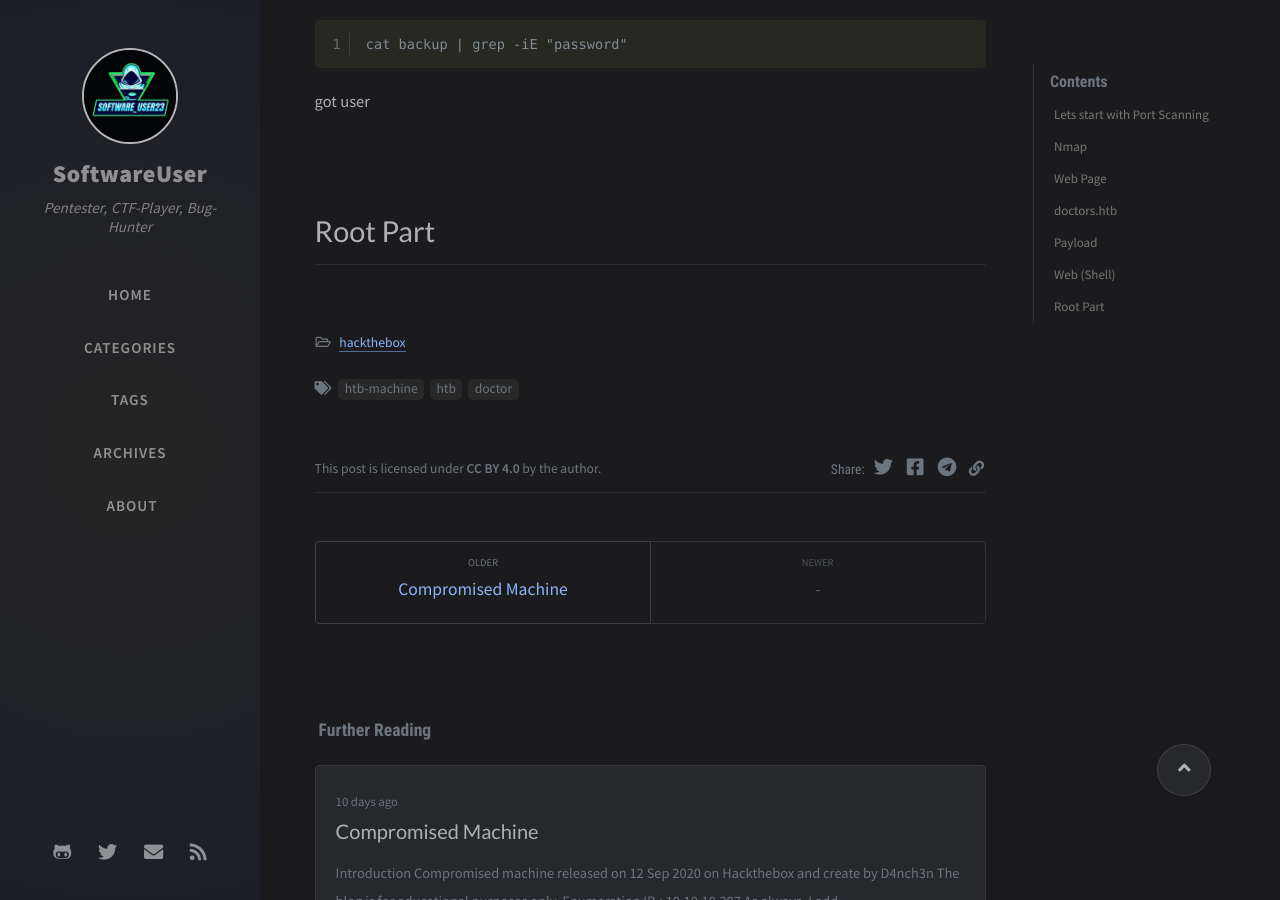
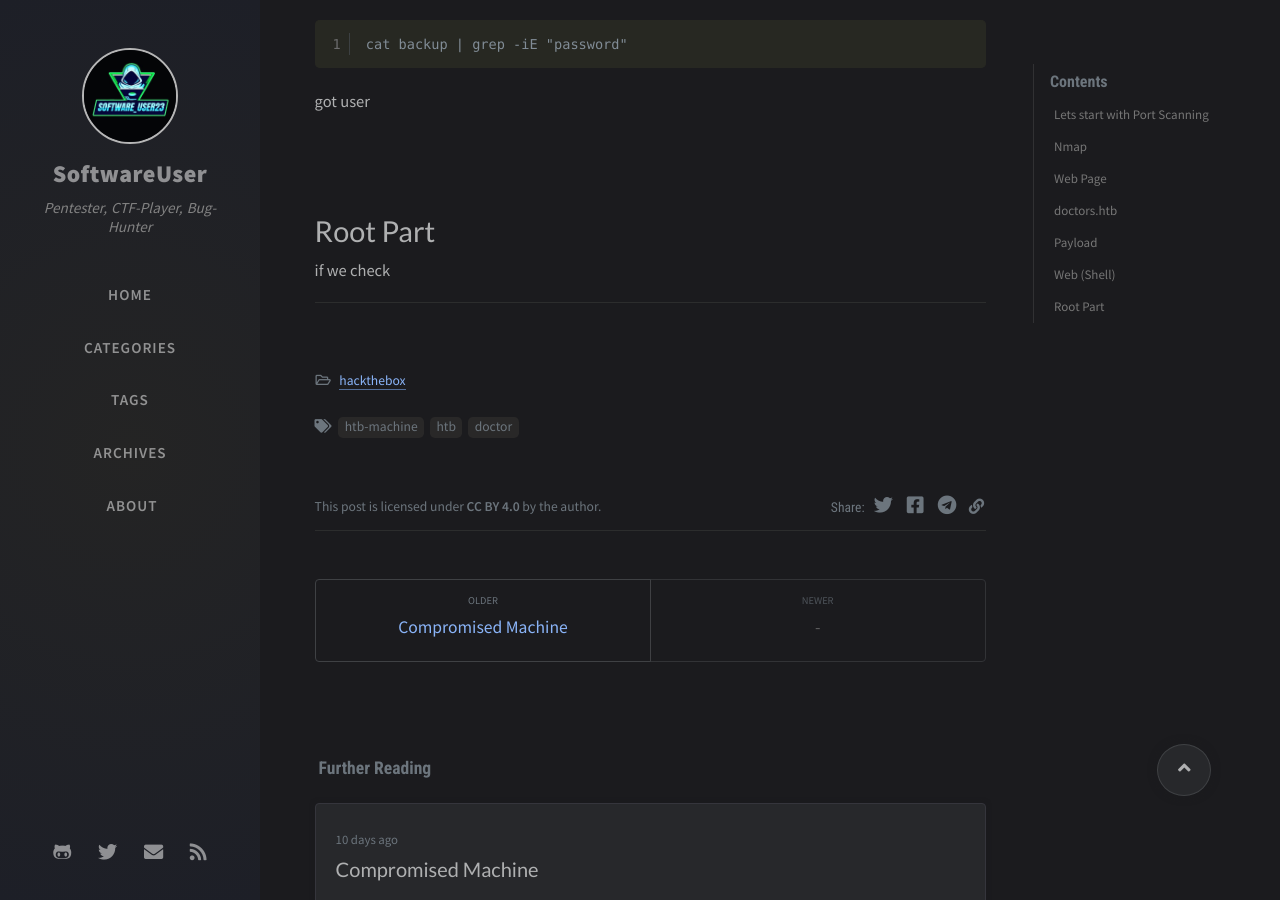
Before and after one commit to SoftwareUser23/softwareuser23.github.io, a Jekyll site: the page built from _posts/2021-03-13-writeup-doctor.md, in a window 1280 px wide and 900 px high, scrolled down 4450 px. Built offline with Jekyll 4.4.1, drawn with Linux system fonts in a browser that asks for light colours; nearby versions of some CDN libraries; comment, search, counter and statistics services are not loaded.

Commit message:
writeup changes

```diff
--- a/_posts/2021-03-13-writeup-doctor.md
+++ b/_posts/2021-03-13-writeup-doctor.md
@@ -194,6 +194,8 @@
 
 # Root Part
 
+if we check
+
 
 
 
```
